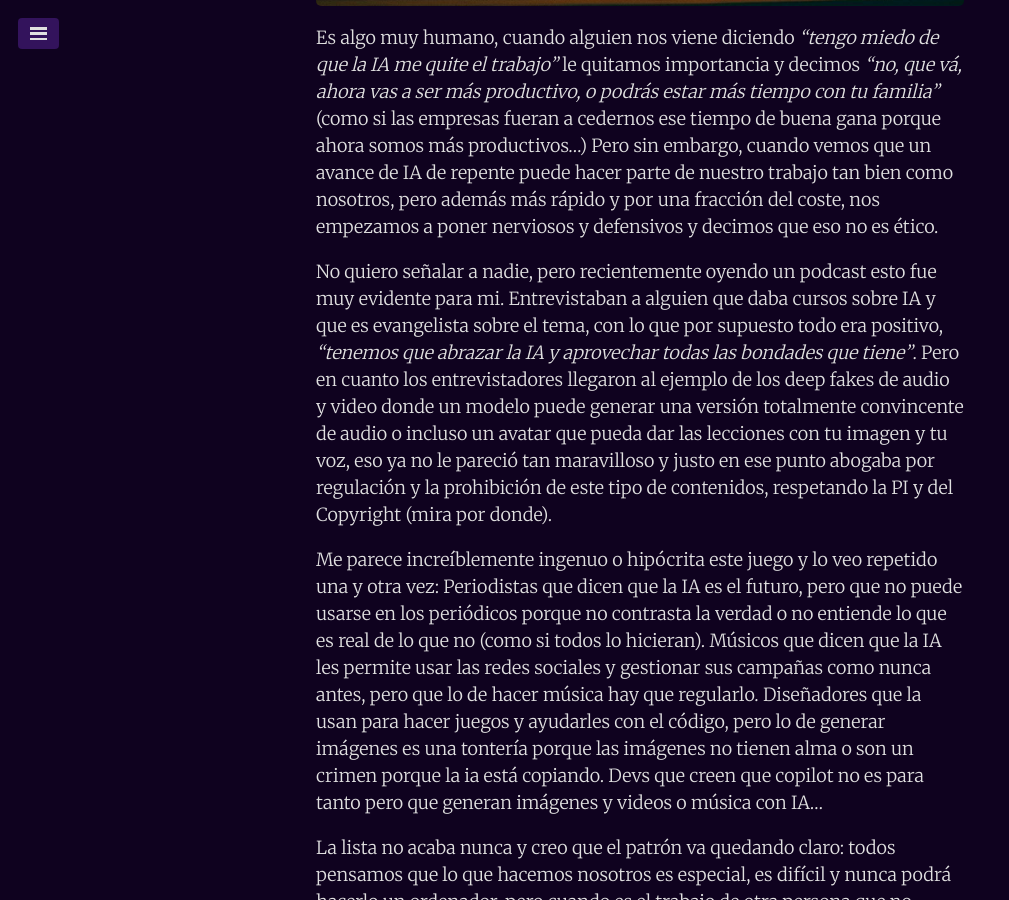
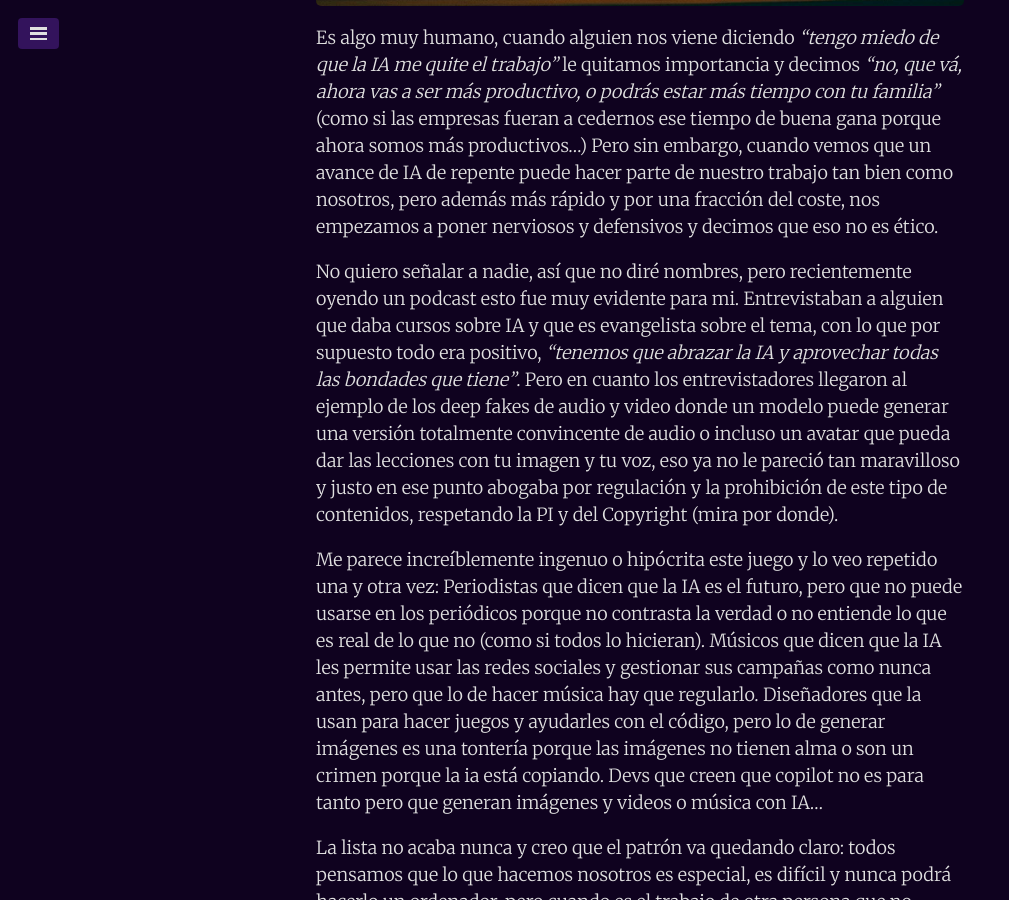
Before and after one commit to juanmirod/juanmirod.github.io, a Jekyll site: the page built from _posts/2024-04-23-ia-y-trabajo.markdown, in a window 1280 px wide and 900 px high, scrolled down 1030 px. Shown: the whole window, without its empty margins (0-1009 px from the left). Built offline with Jekyll 4.4.1, drawn with Linux system fonts in a browser that asks for light colours.

Commit message:
fix typo

```diff
--- a/_posts/2024-04-23-ia-y-trabajo.markdown
+++ b/_posts/2024-04-23-ia-y-trabajo.markdown
@@ -13,8 +13,7 @@ de esas cosas que una vez la has visto no puedes dejar de verla: todo el mundo d
 Es algo muy humano, cuando alguien nos viene diciendo _"tengo miedo de que la IA me quite el trabajo"_ le quitamos
 importancia y decimos _"no, que vá, ahora vas a ser más productivo, o podrás estar más tiempo con tu familia"_ (como si las empresas fueran a cedernos ese tiempo de buena gana porque ahora somos más productivos...) Pero sin embargo, cuando vemos que un avance de IA de repente puede hacer parte de nuestro trabajo tan bien como nosotros, pero además más rápido y por una fracción del coste, nos empezamos a poner nerviosos y defensivos y decimos que eso no es ético.
 
-No quiero señalar a nadie, pero recientemente oyendo un podcast esto fue muy evidente para mi. Entrevistaban a alguien que daba cursos sobre IA y que es evangelista sobre el tema, con lo que por supuesto
-todo era positivo, _"tenemos que abrazar la IA y aprovechar todas las bondades que tiene"_. Pero en cuanto los entrevistadores llegaron al ejemplo de los deep fakes de audio y video donde un modelo puede generar una versión totalmente convincente de audio o incluso un avatar que pueda dar las lecciones con tu imagen y tu voz, eso ya no le pareció tan maravilloso y justo en ese punto abogaba por regulación y la prohibición de este tipo de contenidos, respetando la PI y del Copyright (mira por donde).
+No quiero señalar a nadie, así que no diré nombres, pero recientemente oyendo un podcast esto fue muy evidente para mi. Entrevistaban a alguien que daba cursos sobre IA y que es evangelista sobre el tema, con lo que por supuesto todo era positivo, _"tenemos que abrazar la IA y aprovechar todas las bondades que tiene"_. Pero en cuanto los entrevistadores llegaron al ejemplo de los deep fakes de audio y video donde un modelo puede generar una versión totalmente convincente de audio o incluso un avatar que pueda dar las lecciones con tu imagen y tu voz, eso ya no le pareció tan maravilloso y justo en ese punto abogaba por regulación y la prohibición de este tipo de contenidos, respetando la PI y del Copyright (mira por donde).
 
 Me parece increíblemente ingenuo o hipócrita este juego y lo veo repetido una y otra vez: Periodistas que dicen que la IA es el futuro, pero que no puede usarse en los periódicos porque no contrasta la verdad o no entiende lo que es real de lo que no (como si todos lo hicieran). Músicos que dicen que la IA les permite usar las redes sociales y gestionar sus campañas como nunca antes, pero que lo de hacer música hay que regularlo. Diseñadores que la usan para hacer juegos y ayudarles con el código, pero lo de generar imágenes es una tontería porque las imágenes no tienen alma o son un crimen porque la ia está copiando. Devs que creen que copilot no es para tanto pero que generan imágenes y videos o música con IA...
 
```
